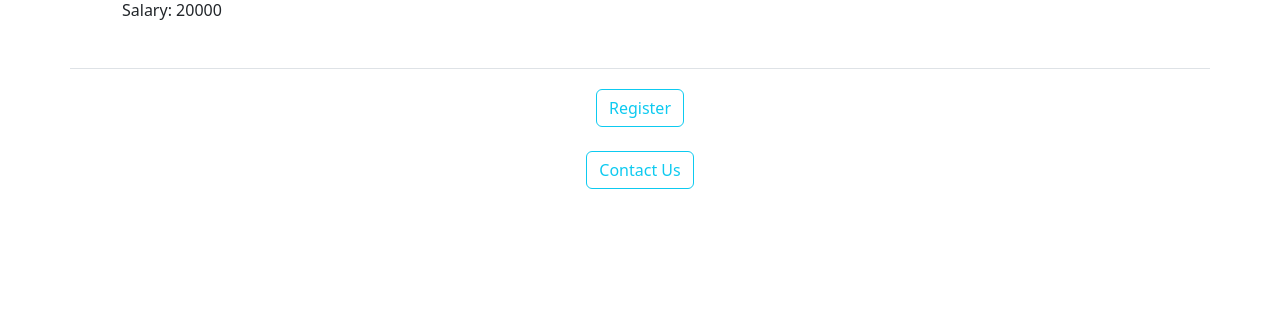
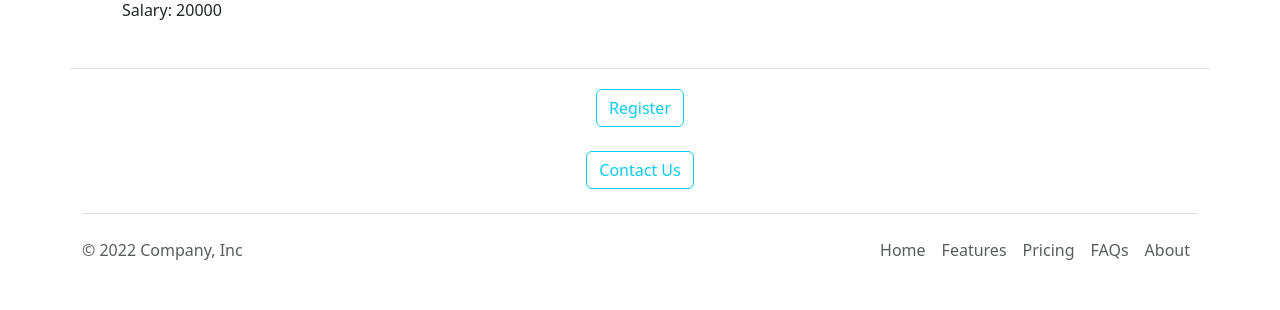
Before and after one commit to ChrisMajuba/Network-Careers-Vol.2, a Flask app: page / in a window 1280 px wide. Shown: the part 1199-1509 px from the top of the page. Before the commit the page ends 1388 px from the top, so only its background shows below. Run offline with Flask 2, Linux system fonts and the light colour scheme.

Commit message:
changed py name to 'app'

```diff
--- a/templates/bootstrap.html
+++ b/templates/bootstrap.html
@@ -14,6 +14,7 @@
     </style>
   </head>
   <body>
+    {% include "navbar.html" %}
     <div class = "container">
       <h1 class="text-center mt-2 mb-4"> Welcome to Digital Stokvel Investments</h1>
     <img class = "img-fluid" id="pic" src = "static/investment.jpeg" >
@@ -51,5 +52,6 @@
       </div>
 
     </div>
+    {% include "footer.html"%}
   </body>
 </html>
--- /dev/null
+++ b/templates/footer.html
@@ -0,0 +1,17 @@
+<div class="container">
+  <footer class="d-flex flex-wrap justify-content-between align-items-center py-3 my-4 border-top">
+    <p class="col-md-4 mb-0 text-muted">&copy; 2022 Company, Inc</p>
+
+    <a href="/" class="col-md-4 d-flex align-items-center justify-content-center mb-3 mb-md-0 me-md-auto link-dark text-decoration-none">
+      <svg class="bi me-2" width="40" height="32"><use xlink:href="#bootstrap"/></svg>
+    </a>
+
+    <ul class="nav col-md-4 justify-content-end">
+      <li class="nav-item"><a href="#" class="nav-link px-2 text-muted">Home</a></li>
+      <li class="nav-item"><a href="#" class="nav-link px-2 text-muted">Features</a></li>
+      <li class="nav-item"><a href="#" class="nav-link px-2 text-muted">Pricing</a></li>
+      <li class="nav-item"><a href="#" class="nav-link px-2 text-muted">FAQs</a></li>
+      <li class="nav-item"><a href="#" class="nav-link px-2 text-muted">About</a></li>
+    </ul>
+  </footer>
+</div>
--- /dev/null
+++ b/templates/navbar.html
@@ -0,0 +1,33 @@
+<nav class="navbar navbar-dark bg-dark fixed-top" aria-label="First navbar example">
+    <div class="container-fluid">
+      <a class="navbar-brand" href="#"> Home Page</a>
+      <button class="navbar-toggler" type="button" data-bs-toggle="collapse" data-bs-target="#navbarsExample01" aria-controls="navbarsExample01" aria-expanded="false" aria-label="Toggle navigation">
+        <span class="navbar-toggler-icon"></span>
+      </button>
+
+      <div class="collapse navbar-collapse" id="navbarsExample01">
+        <ul class="navbar-nav me-auto mb-2">
+          <li class="nav-item">
+            <a class="nav-link active" aria-current="page" href="#">Home</a>
+          </li>
+          <li class="nav-item">
+            <a class="nav-link" href="#">Link</a>
+          </li>
+          <li class="nav-item">
+            <a class="nav-link disabled">Disabled</a>
+          </li>
+          <li class="nav-item dropdown">
+            <a class="nav-link dropdown-toggle" href="#" data-bs-toggle="dropdown" aria-expanded="false">Dropdown</a>
+            <ul class="dropdown-menu">
+              <li><a class="dropdown-item" href="#">Action</a></li>
+              <li><a class="dropdown-item" href="#">Another action</a></li>
+              <li><a class="dropdown-item" href="#">Something else here</a></li>
+            </ul>
+          </li>
+        </ul>
+        <form role="search">
+          <input class="form-control" type="search" placeholder="Search" aria-label="Search">
+        </form>
+      </div>
+    </div>
+  </nav>
```
Also changed, not shown: app.py (renamed from main.py).
